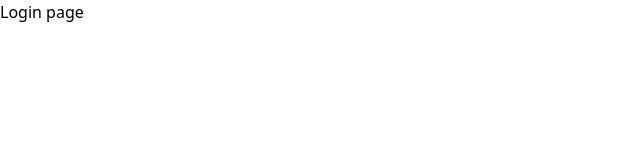
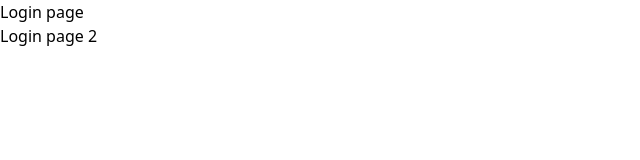
Before and after one commit to LombaxTech/TestCollab, a Next.js app: page /login in a window 1280 px wide. Shown: the top 160 px of the page, without its empty margins (0-640 px from the left). Built offline with nearby package versions, Linux system fonts and the light colour scheme.

Commit message:
added another line

```diff
--- a/pages/login.tsx
+++ b/pages/login.tsx
@@ -1,6 +1,11 @@
 const Login = () => {
     return (
-        <p>Login page</p>
+        <>
+            <p>Login page</p>
+            <p>Login page 2</p>
+
+        </>
+
      );
 }
 
```
